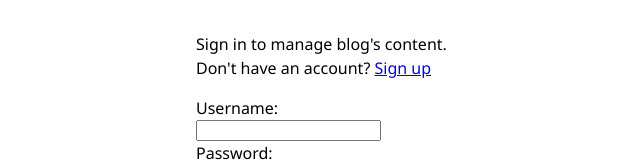
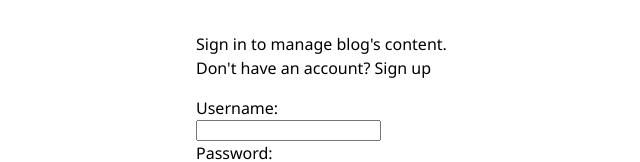
Before and after one commit to tomek-ch/blog-client, a React (Vite) app: page /sign-in in a window 1280 px wide. Shown: the top 162 px of the page, without its empty margins (269-909 px from the left). Built offline with nearby package versions, Linux system fonts and the light colour scheme.

Commit message:
Reset link style

```diff
--- a/src/style.css
+++ b/src/style.css
@@ -1,3 +1,8 @@
+a {
+    color: inherit;
+    text-decoration: none;
+}
+
 body {
     font-family: 'Segoe UI', Tahoma, Geneva, Verdana, sans-serif;
     line-height: 1.5;
@@ -23,7 +28,5 @@ input {
 }
 
 .option {
-    color: inherit;
-    text-decoration: none;
     cursor: pointer;
 }
```
